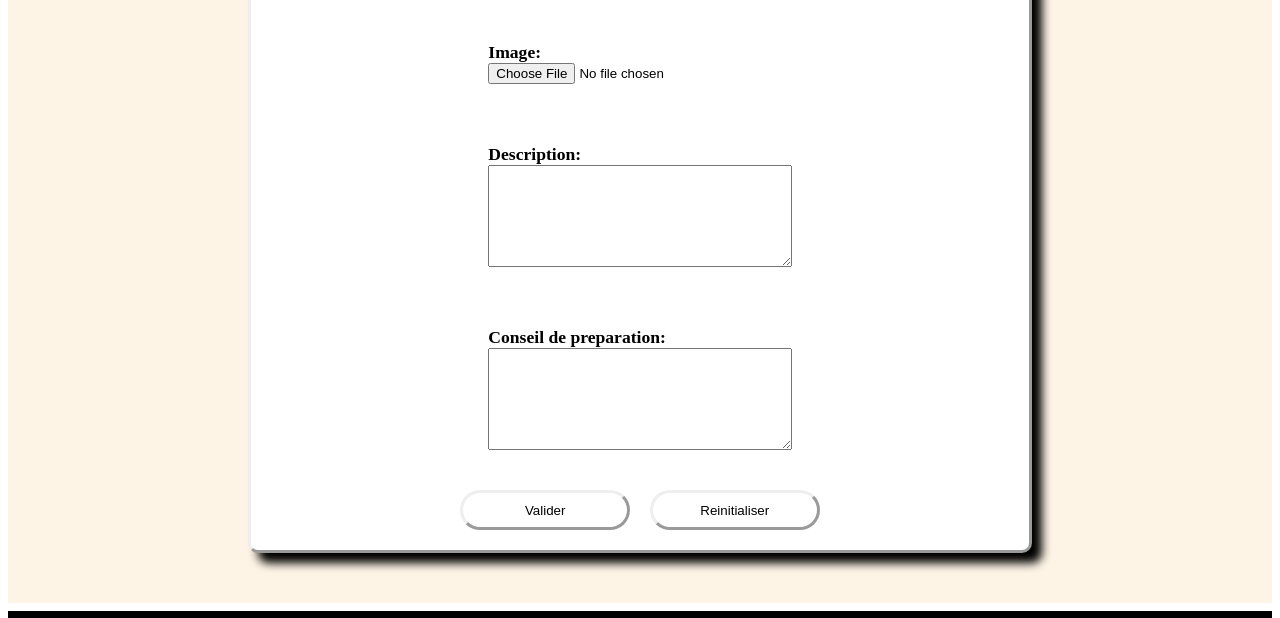
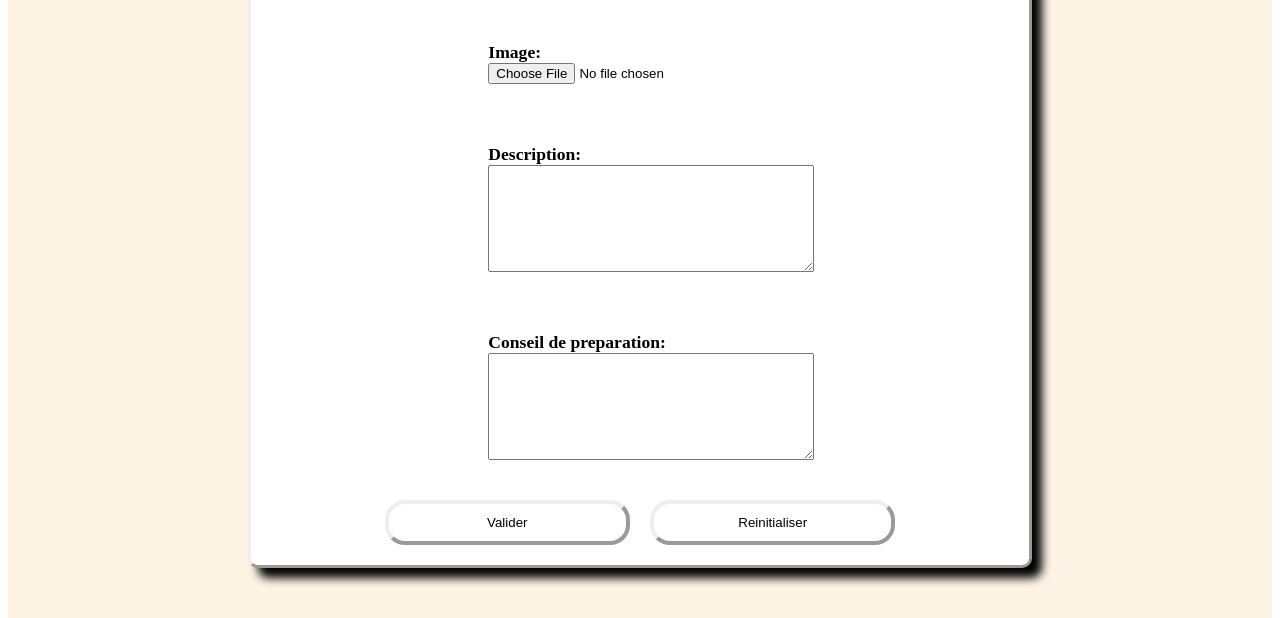
Before and after one commit to ValerianGerin/Cooking_App, a React app in the folder client/: page /recipes/new in a window 1280 px wide. Shown: the part 431-1049 px from the top of the page. Built offline with nearby package versions, Linux system fonts and the light colour scheme.

Commit message:
with/ height and maxlength on textarea

```diff
--- a/client/src/components/form/add-form/AddForm.js
+++ b/client/src/components/form/add-form/AddForm.js
@@ -138,6 +138,7 @@ const AddForm = () => {
             rows="5"
             cols="35"
             name="desciption"
+            maxLength="75"
             onChange={handleChange}
             className={Style.textarea}
           ></textarea>
--- a/client/src/components/form/add-form/AddForm.module.css
+++ b/client/src/components/form/add-form/AddForm.module.css
@@ -45,7 +45,13 @@
   padding: 10px;
   font-weight: 800;
   font-size: 1em;
+  max-width: 100%;
+  min-width: 100%;
+  max-height: 120px;
+  min-height: 85px;
 }
+
+
 
 .ingredientContainer {
   width: 40%;
@@ -76,7 +82,7 @@
 
 .buttonContainer {
   height: 100%;
-  width: 50%;
+  width: 70%;
   display: flex;
   justify-content: space-evenly;
   align-items: center;
@@ -84,12 +90,12 @@
 
 .buttonForm {
   background-color: white;
-  border: outset 3px;
+  border: outset 4px;
   border-radius: 20px 20px;
   width: 50%;
   margin: 10px;
   min-width: 150px;
-  height: 40px;
+  height: 45px;
 }
 
 .buttonForm:hover {
```
